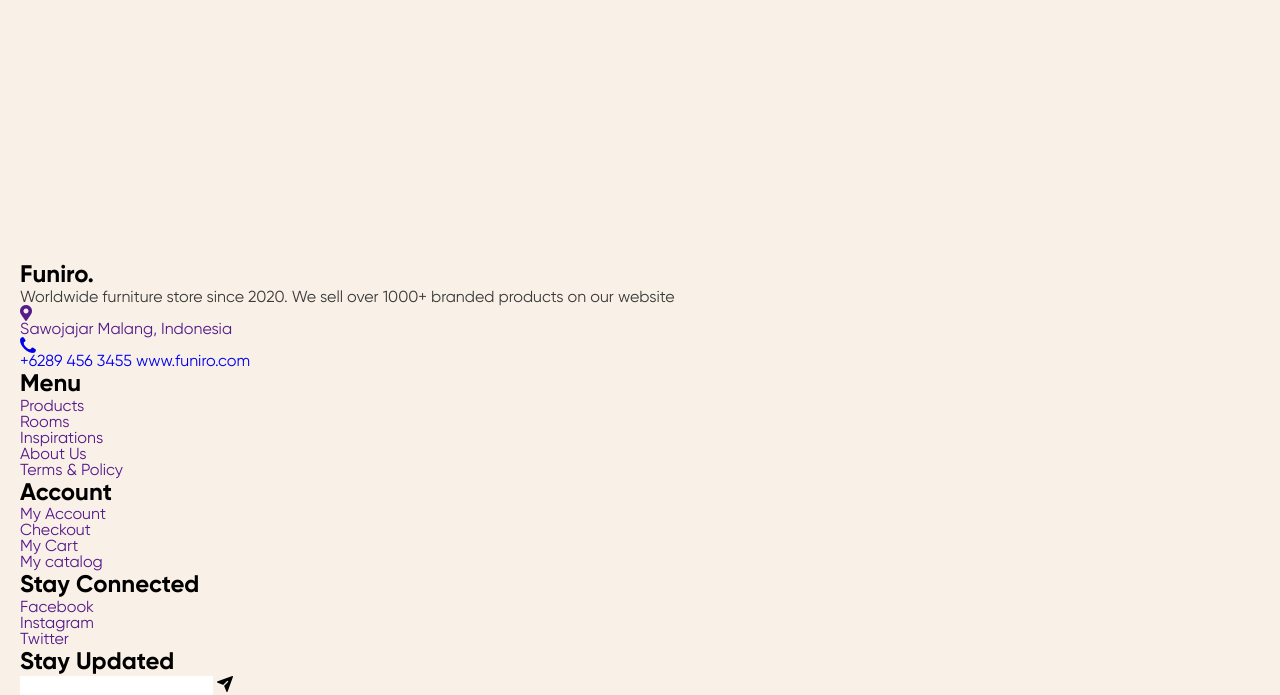
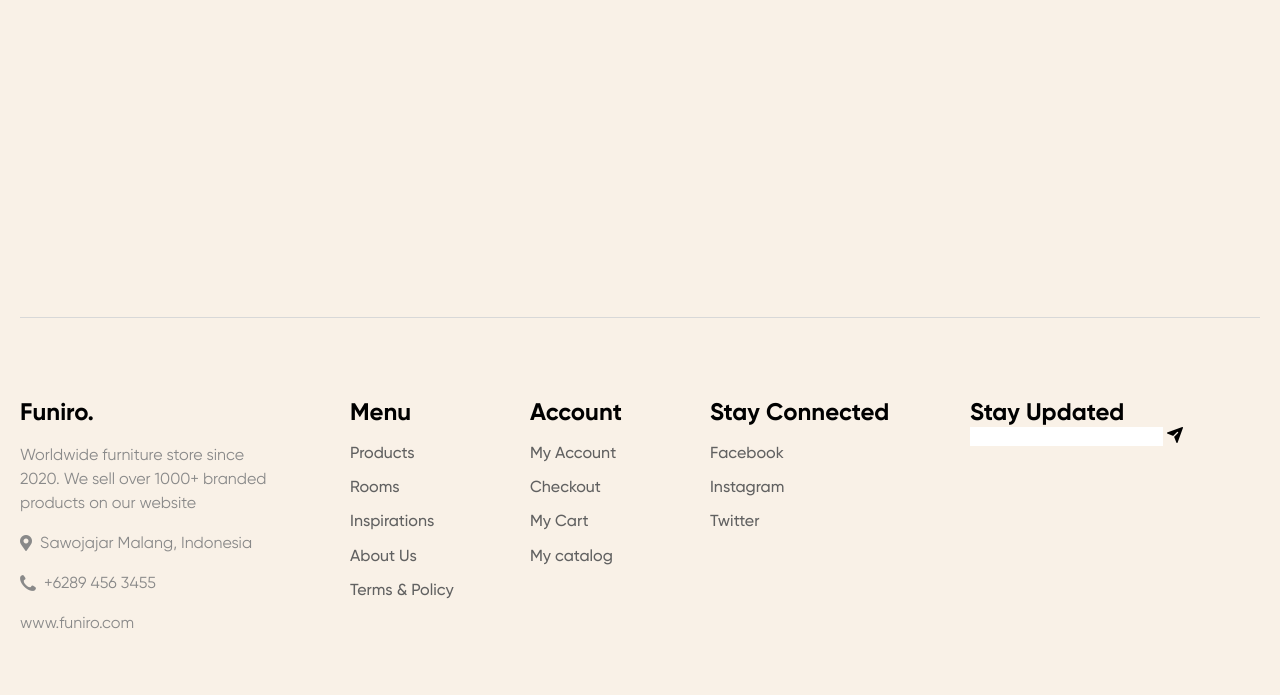
Before and after one commit to eds2109/funiro, a website: page #src/index.html in a window 1280 px wide. Shown: the part 105-800 px from the top of the page. Drawn offline with nearby package versions, Linux system fonts and the light colour scheme; files that its build step writes are made by us from their sources; files whose address does not match are found by name; a web font is replaced by a local one.

Commit message:
add style footer

```diff
--- a/#src/scss/footer.scss
+++ b/#src/scss/footer.scss
@@ -1 +1,148 @@
 @use "sass:math";
+
+.footer {
+  // .footer__container
+
+  &__container {
+  }
+
+  // .footer__body
+
+  &__body {
+    border-top: 1px solid #d8d8d8;
+    display: grid;
+    grid-template-columns: 250px 1fr 290px;
+    @include adaptiv-value('padding-top', 80, 30, 1);
+    @include adaptiv-value('padding-bottom', 60, 30, 1);
+    @include adaptiv-value('column-gap', 80, 0, 1);
+  }
+
+  // .footer__main
+
+  &__main {
+    display: flex;
+    flex-direction: column;
+    align-items: flex-start;
+  }
+
+  // .footer__logo
+
+  &__logo {
+    margin: 0 0 16px/24px * 1em 0;
+  }
+
+  // .footer__text
+
+  &__text {
+    color: $grayColor;
+    line-height: 150%;
+    &:not(:last-child) {
+      margin: 0 0 1em 0;
+    }
+  }
+
+  // .footer__contacts
+
+  &__contacts {
+  }
+
+  // .footer__menu
+
+  &__menu {
+  }
+
+  // .footer__subscribe
+
+  &__subscribe {
+  }
+}
+
+.contacts-footer {
+  display: flex;
+  flex-direction: column;
+  align-items: flex-start;
+  // .contacts-footer__item
+
+  &__item {
+    display: inline-flex;
+    align-items: center;
+    line-height: 150%;
+    color: $grayColor;
+    transition: color 0.3s ease 0s;
+    &::before {
+      margin: 0 8px 0 0;
+    }
+    &:not(:last-child) {
+      @include adaptiv-value('margin-bottom', 16, 10, 1);
+    }
+    @media (any-hover: hover) {
+      &:hover {
+        color: $orangeColor;
+      }
+    }
+  }
+}
+.menu-footer {
+  @media (min-width: $md3+px) {
+    display: flex;
+  }
+  // .menu-footer__column
+
+  &__column {
+    @media (min-width: $md3+px) {
+      flex: 0 1 33.333%;
+    }
+  }
+
+  // .menu-footer__title
+
+  &__title {
+    cursor: default;
+    margin: 0 0 16px/24px * 1em 0;
+  }
+
+  // .menu-footer__list
+
+  &__list {
+    li {
+      &:not(:last-child) {
+        margin: 0 0 15px 0;
+      }
+    }
+  }
+
+  // .menu-footer__link
+
+  &__link {
+    color: $darkGrayColor;
+    transition: color 0.3s ease 0s;
+    line-height: 120%;
+    font-weight: 500;
+    @media (any-hover: hover) {
+      &:hover {
+        color: $orangeColor;
+      }
+    }
+  }
+}
+.subscribe {
+  // .subscribe__title
+
+  &__title {
+  }
+
+  // .subscribe__form
+
+  &__form {
+  }
+
+  // .subscribe__input
+
+  &__input {
+  }
+
+  // .subscribe__button
+
+  &__button {
+  }
+}
```
Also changed, not shown: funiro/css/style.css, funiro/css/style.min.css.
